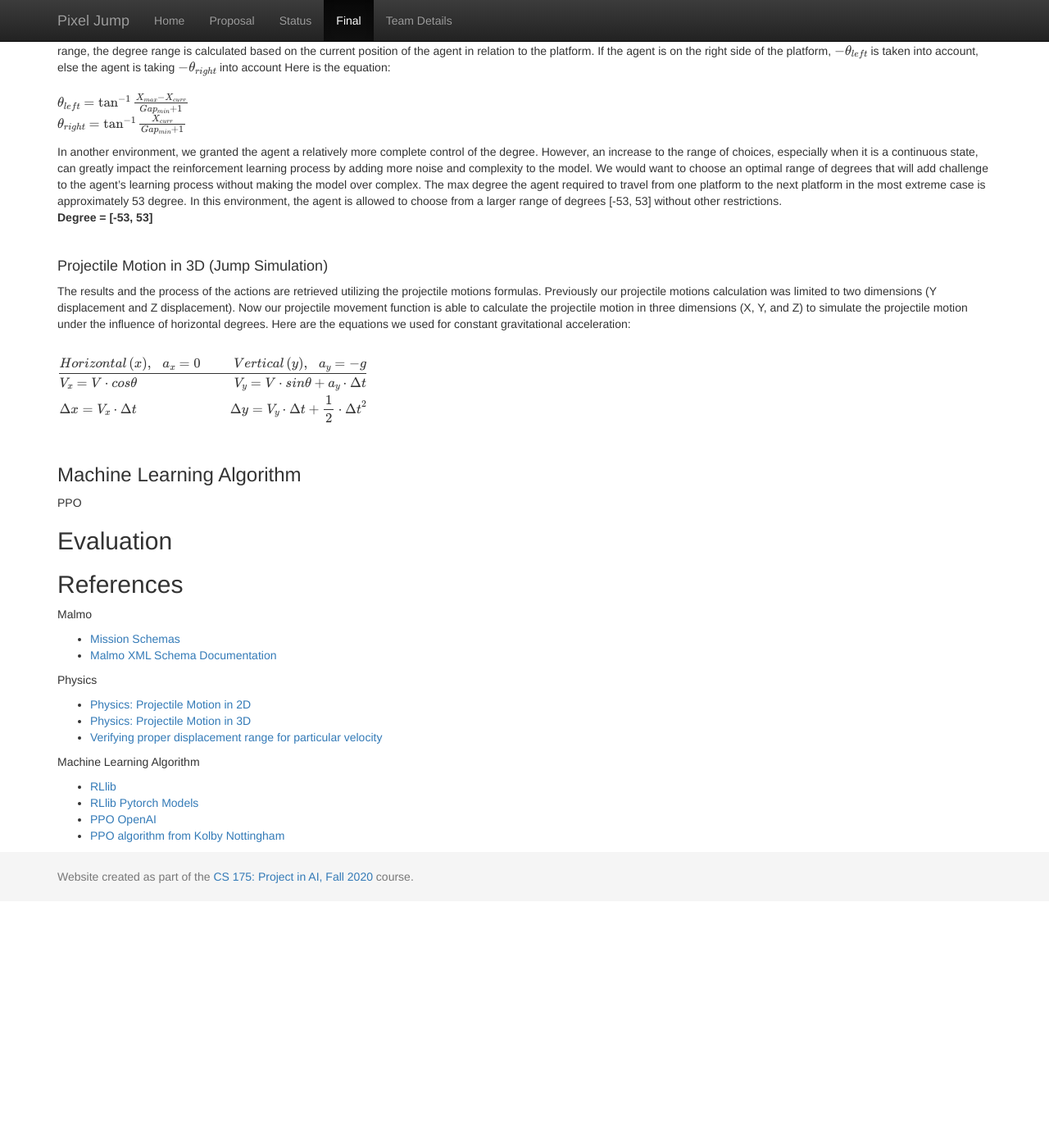
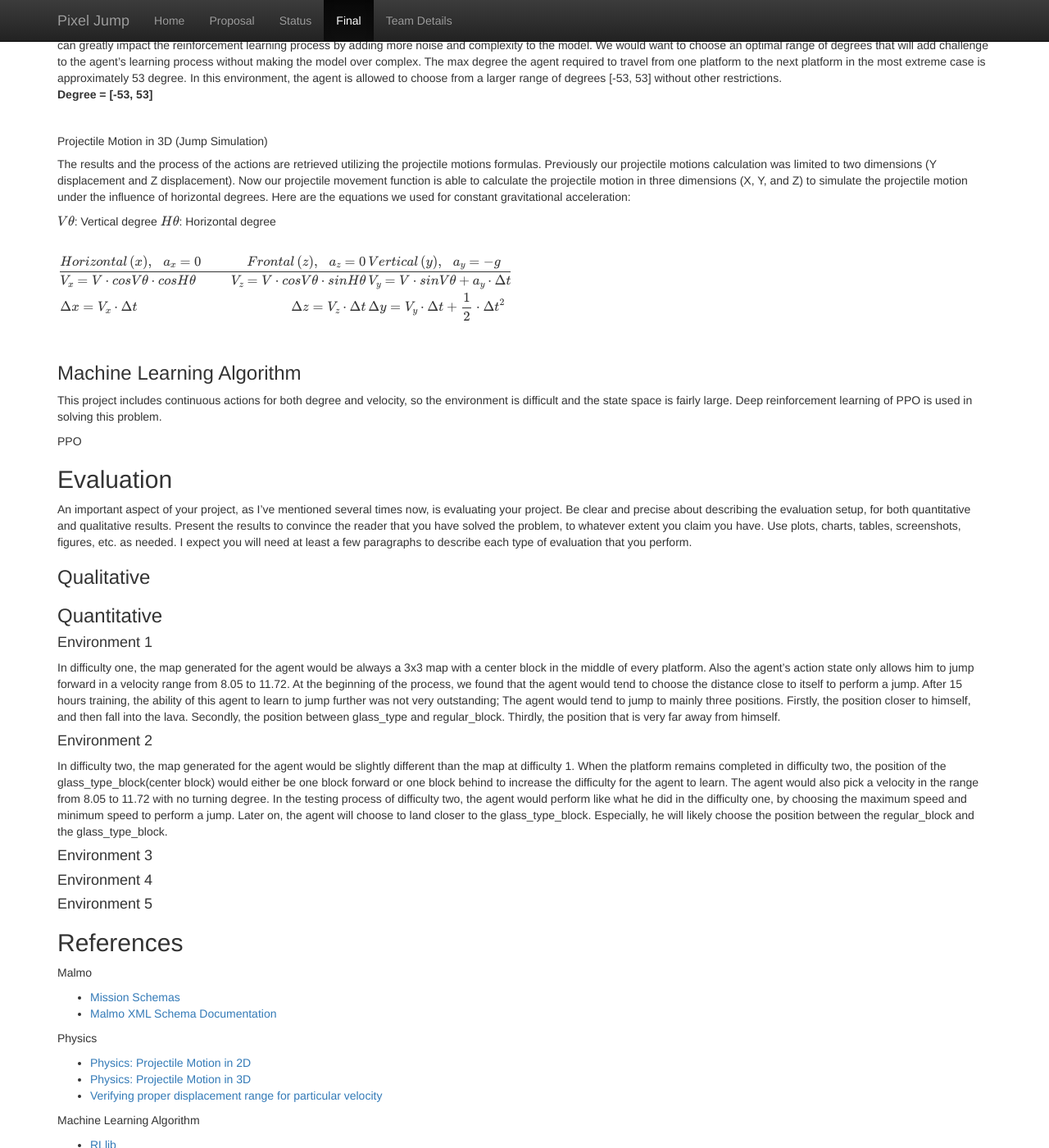
Before and after one commit to bikaylee/Jump-Jump, a Jekyll site: the page built from docs/final.md, in a window 1280 px wide and 1400 px high, scrolled down 1592 px. Shown: the whole window at 82% size. Built offline with Jekyll 4.4.1, drawn with Linux system fonts in a browser that asks for light colours; our own code applies the rules of GitHub Pages for plain Markdown files; formulas are drawn with MathJax 3; before the commit the page ends 2691 px from its top, so only the background shows below that; some of the changed text lies outside the part shown.

Commit message:
Update final.md

```diff
--- a/docs/final.md
+++ b/docs/final.md
@@ -1,13 +1,13 @@
----
-layout: default
-title:  Final
----
+## Video
 
-## Video
-<iframe width="560" height="315" src=" " frameborder="0" allow="accelerometer; autoplay; clipboard-write; encrypted-media; gyroscope; picture-in-picture" allowfullscreen></iframe>
+## Project Summary:
+
+Use another level-two header to start a Project Summary section. Write a few paragraphs summarizing the goals of the project (yes, yet again, but updated/improved version from the status). In particular, make sure that the problem is clearly defined here, and feel free to use an image or so to set up the task. Part of the evaluation will be on how well you are able to motivate the challenges of the problem,i.e. why is it not trivial, and why you need AI/ML algorithms to solve it.
 
 
-## Project Summary:
+
+Compared with the previous version, we made a huge update in the final version. We added the ability of the agent to observe two different layers, the block layer and the glass layer. We also improved the agent's ability to compute jump angles and velocities, and we used PPO so that the agent can perform continuous actions. In order to better observe the agent's resilience to different environments, we added four different levels of difficulty. For the first difficulty, a complete 3x3 grid and then glass in the middle of the grid. However, as the difficulty increases, the number of grids decreases reasonably and then glass is randomly placed in any of the grids. In this project, although we aimed for the agent to jump further, the agent successfully learned to jump to the grid that scored more points instead of the grid that was further away.
+
 
 ## Approaches
 
@@ -61,24 +61,66 @@
 **Degree = [-53, 53]**
 
 <br>
-#### Projectile Motion in 3D (Jump Simulation)
+##### Projectile Motion in 3D (Jump Simulation)
 The results and the process of the actions are retrieved utilizing the projectile motions formulas. Previously our projectile motions calculation was limited to two dimensions (Y displacement and Z displacement). Now our projectile movement function is able to calculate the projectile motion in three dimensions (X, Y, and Z) to simulate the projectile motion under the influence of horizontal degrees. Here are the equations we used for constant gravitational acceleration: <br>
+
+$$V\theta$$: Vertical degree
+$$H\theta$$: Horizontal degree
 
 <br>
 $$
 \begin{align}
-&Horizontal\,(x), \,\,\,\,a_x = 0\,  &Vertical\,(y), \,\,\,\,a_y = -g \\ \hline
-&V_x = V \cdot cos\theta\,  &V_y = V \cdot sin\theta + a_y \cdot \Delta t \\
-&\Delta x = V_x \cdot \Delta t\,    &\Delta y = V_y \cdot \Delta t + \frac{1}{2} \cdot {\Delta t}^2 \\
+&Horizontal\,(x), \,\,\,\,a_x = 0\, &Frontal\,(z), \,\,\,\,a_z = 0\, &Vertical\,(y), \,\,\,\,a_y = -g \\ \hline
+&V_x = V \cdot cos V\theta \cdot cos H\theta\, &V_z = V \cdot cos V\theta \cdot sin H\theta\, &V_y = V \cdot sin V\theta + a_y \cdot \Delta t \\
+&\Delta x = V_x \cdot \Delta t\, &\Delta z = V_z \cdot \Delta t\,   &\Delta y = V_y \cdot \Delta t + \frac{1}{2} \cdot {\Delta t}^2 \\
 \end{align}
 $$
 
 <br>
 
 ### Machine Learning Algorithm
+This project includes continuous actions for both degree and velocity, so the environment is difficult and the state space is fairly large. Deep reinforcement learning of PPO is used in solving this problem.
+
 PPO
 
+
+
+
+
+
+
+
+
+
 ## Evaluation
+An important aspect of your project, as I’ve mentioned several times now, is evaluating your project. Be clear and precise about describing the evaluation setup, for both quantitative and qualitative results. Present the results to convince the reader that you have solved the problem, to whatever extent you claim you have. Use plots, charts, tables, screenshots, figures, etc. as needed. I expect you will need at least a few paragraphs to describe each type of evaluation that you perform.
+
+
+
+
+
+### Qualitative
+
+
+
+### Quantitative
+#### Environment 1
+In difficulty one, the map generated for the agent would be always a 3x3 map with a center block in the middle of every platform. Also the agent's action state only allows him to jump forward in a velocity range from 8.05 to 11.72.
+At the beginning of the process, we found that the agent would tend to choose the distance close to itself to perform a jump. After 15 hours training, the ability of this agent to learn to jump further was not very outstanding; The agent would tend to jump to mainly three positions. Firstly, the position closer to himself, and then fall into the lava. Secondly, the position between glass_type and regular_block. Thirdly, the position that is very far away from himself.
+
+#### Environment 2
+In difficulty two, the map generated for the agent would be slightly different than the map at difficulty 1. When the platform remains completed in difficulty two, the position of the glass_type_block(center block) would either be one block forward or one block behind to increase the difficulty for the agent to learn. The agent would also pick a velocity in the range from 8.05 to 11.72 with no turning degree.
+In the testing process of difficulty two, the agent would perform like what he did in the difficulty one, by choosing the maximum speed and minimum speed to perform a jump. Later on, the agent will choose to land closer to the glass_type_block. Especially, he will likely choose the position between the regular_block and the glass_type_block.
+
+#### Environment 3
+
+#### Environment 4
+
+#### Environment 5
+
+
+
+
 
 ## References
 
@@ -94,5 +136,5 @@
 Machine Learning Algorithm
 - [RLlib](https://docs.ray.io/en/latest/rllib.html)
 - [RLlib Pytorch Models](https://docs.ray.io/en/latest/rllib-models.html#pytorch-models)
-- [PPO OpenAI](https://spinningup.openai.com/en/latest/algorithms/ppo.html)
+- [PPO](https://spinningup.openai.com/en/latest/algorithms/ppo.html)
 - [PPO algorithm from Kolby Nottingham](https://campuswire.com/c/GAD12D7F8/feed/133)
```
